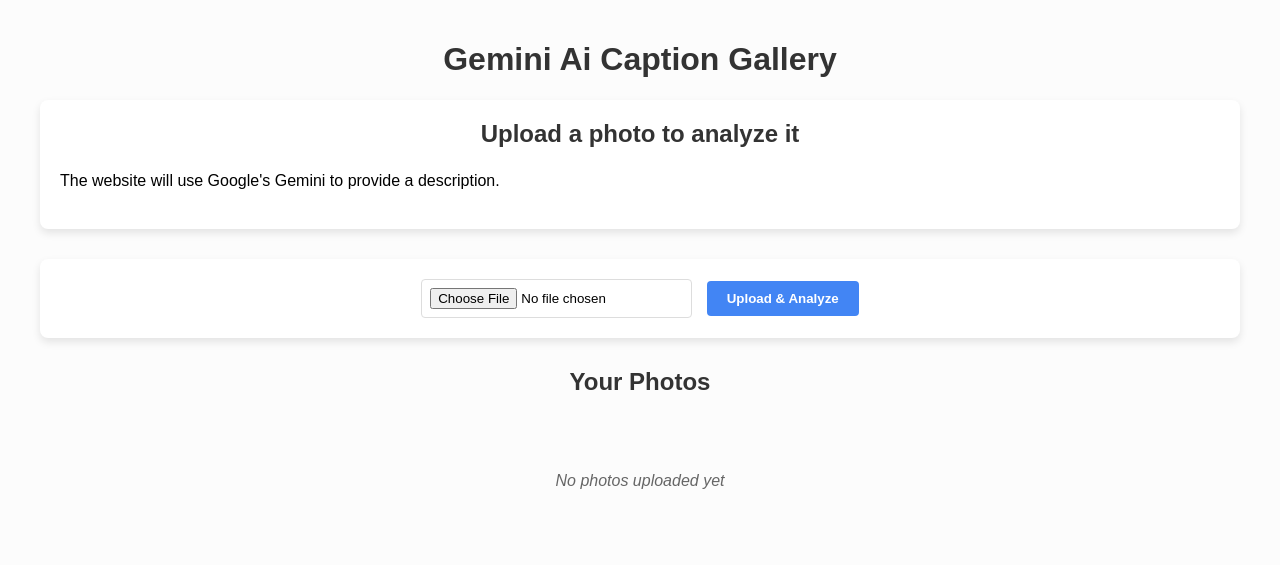
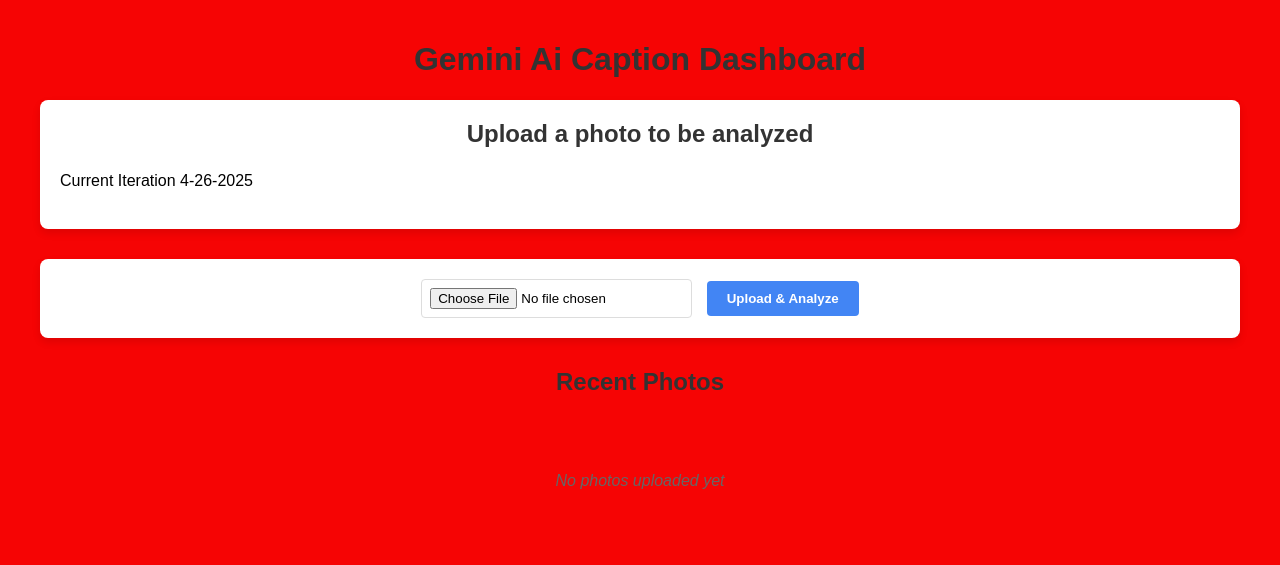
Before and after one commit to pchabot2021/5930-Project-1, a Flask app: page / in a window 1280 px wide. Shown: the top 565 px of the page. Run offline with Flask 3, Linux system fonts and the light colour scheme; data that the repository does not hold is empty.

Commit message:
html edits

```diff
--- a/templates/index.html
+++ b/templates/index.html
@@ -1,14 +1,14 @@
 <!DOCTYPE html>
 <html>
 <head>
-    <title>AI-Enhanced Photo Gallery</title>
+    <title>Gemini 1.5 Flash Caption Generator Dashboard</title>
     <style>
         body {
             font-family: Arial, sans-serif;
             max-width: 1200px;
             margin: 0 auto;
             padding: 20px;
-            background-color:rgb(252, 252, 252);
+            background-color:rgb(246, 4, 4);
         }
         h1, h2 {
             color: #333;
@@ -139,11 +139,11 @@
     </style>
 </head>
 <body>
-    <h1>Gemini Ai Caption Gallery</h1>
+    <h1>Gemini Ai Caption Dashboard</h1>
 
     <div class="app-description">
-        <h2>Upload a photo to analyze it</h2>
-        <p>The website will use Google's Gemini to provide a description.</p>
+        <h2>Upload a photo to be analyzed</h2>
+        <p>Current Iteration 4-26-2025</p>
     </div>
 
     <form class="upload-form" action="/upload" method="post" enctype="multipart/form-data">
@@ -151,7 +151,7 @@
         <button class="upload-btn" type="submit">Upload & Analyze</button>
     </form>
 
-    <h2>Your Photos</h2>
+    <h2>Recent Photos</h2>
 
     <div class="gallery">
         {% if photos %}
```
